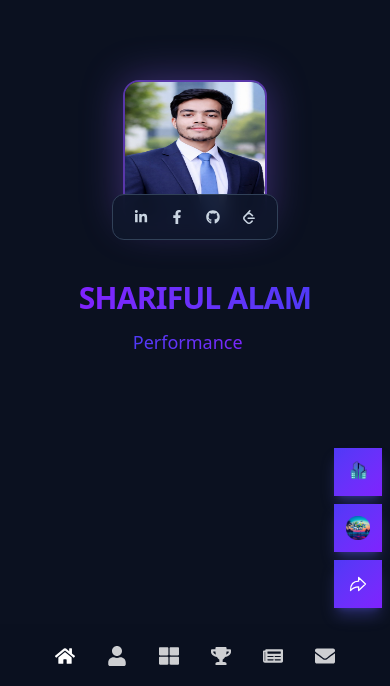
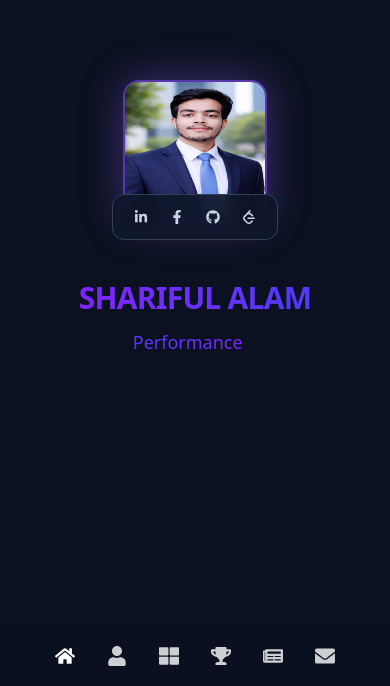
Before and after one commit to SHARIFULALAM2025/sharifflio, a Next.js app: page / in a window 390 px wide. Shown: the part 156-842 px from the top of the page. Built offline with nearby package versions, Linux system fonts and the light colour scheme.

Commit message:
responsive

```diff
--- a/src/Components/Sidebar.tsx
+++ b/src/Components/Sidebar.tsx
@@ -81,7 +81,7 @@ const isHome = pathname === '/'
         </nav>
       </aside>
       {isHome && (
-        <aside className="fixed z-50 right-2 bottom-0 -translate-y-1/2 flex flex-col gap-2">
+        <aside className="fixed z-50 hidden md:flex right-2 bottom-0 -translate-y-1/2  flex-col gap-2">
           <a
             href={bestProjects[0].live}
             target="_blank"
```
